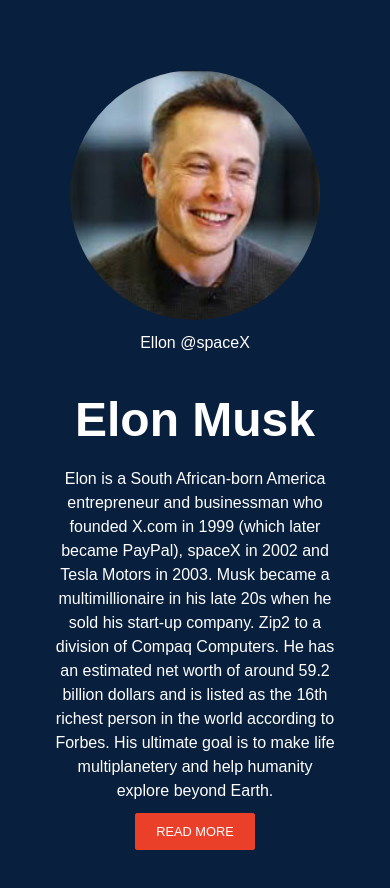
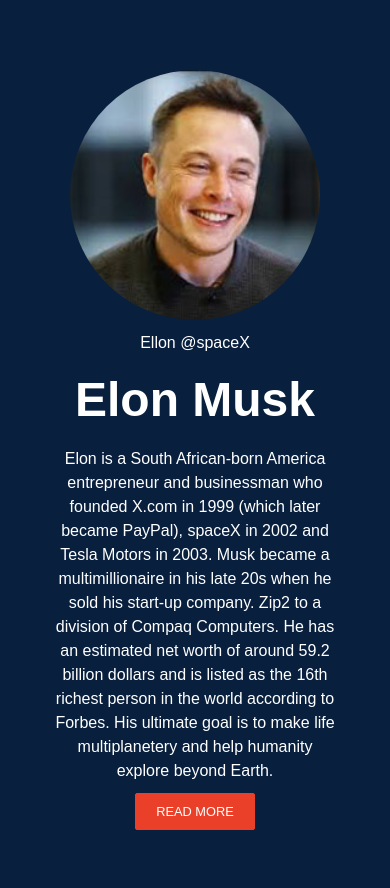
Before and after one commit to Lbaranda26/aspiringDev, a plain HTML site: page firstChallenge/index.html in a window 390 px wide. Drawn offline with Linux system fonts and the light colour scheme.

Commit message:
Update mobile-style.css

```diff
--- a/firstChallenge/mobile-style.css
+++ b/firstChallenge/mobile-style.css
@@ -7,7 +7,7 @@
         flex-direction: column;
     }
     .header__container{
-        padding:20px 0;
+        padding-top:20px;
     }
     .content__container{
         text-align: center;
```
